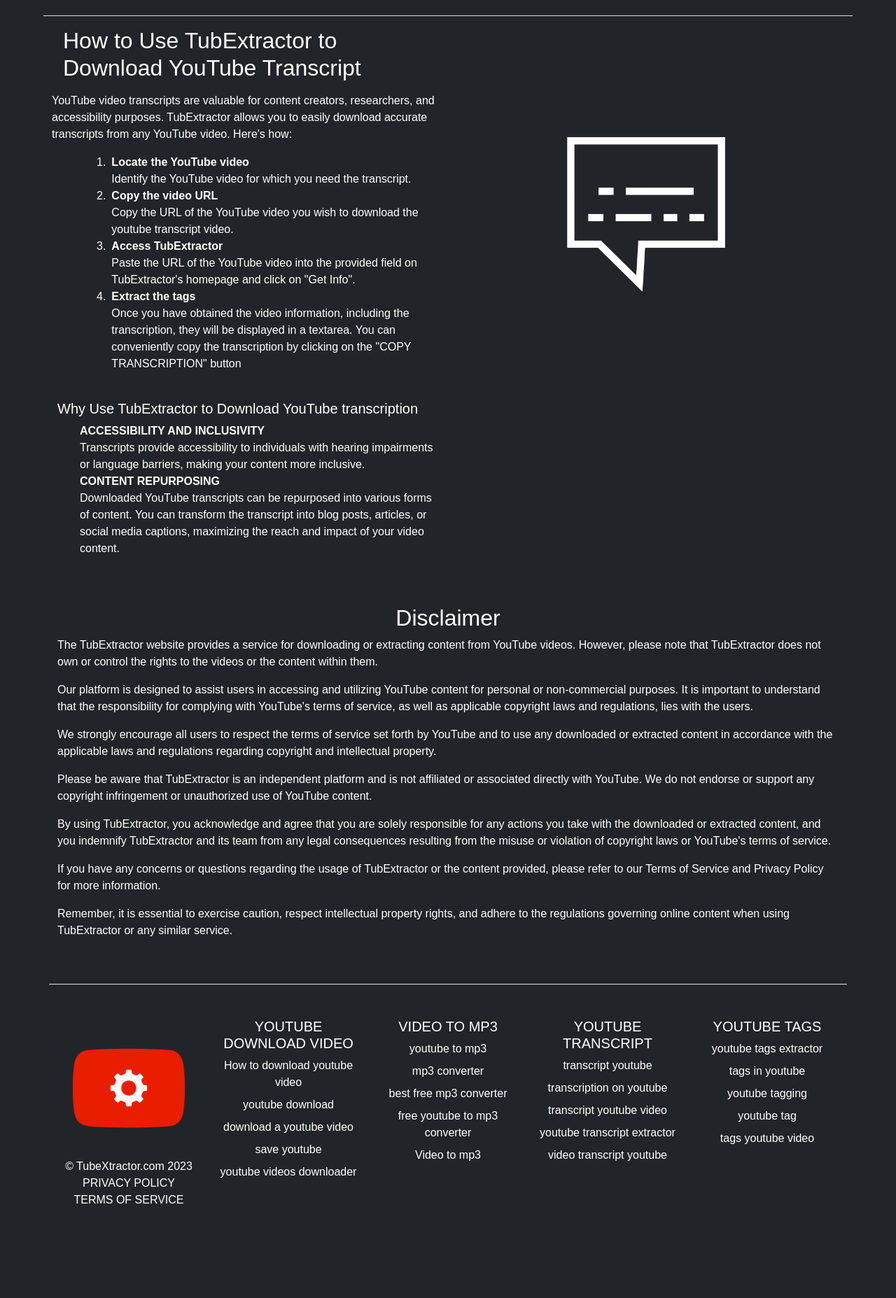
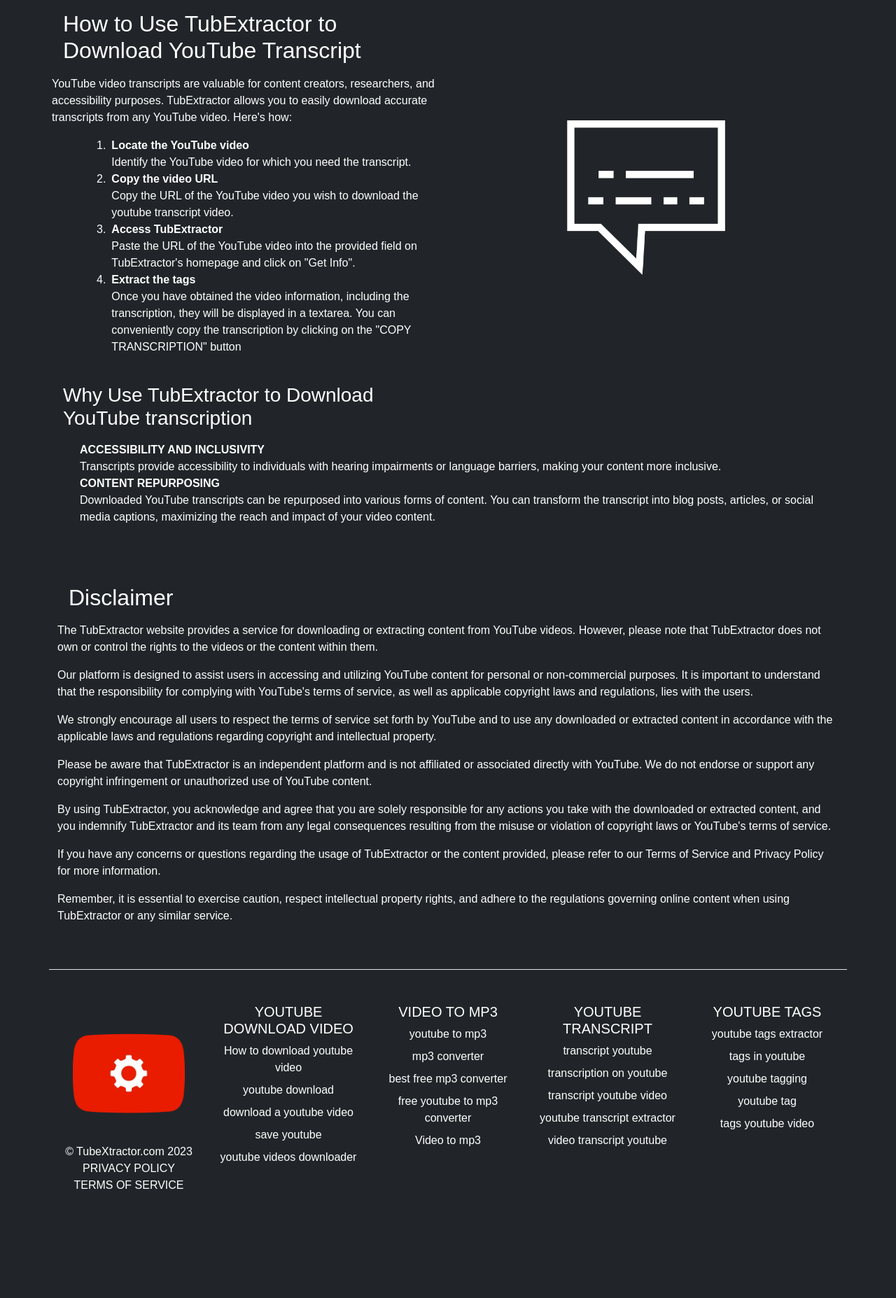
Before and after one commit to eraldo76/tubextractor, a Flask app: page / in a window 1280 px wide. Shown: the part 3912-5767 px from the top of the page at 70% size. After the commit the page ends 5611 px from the top, so only its background shows below. Run offline with Flask 3, Linux system fonts and the light colour scheme; some libraries are stand-ins or nearby versions; some web fonts are replaced.

Commit message:
webp e ottimizzazione logo

```diff
--- a/templates/index.html
+++ b/templates/index.html
@@ -77,7 +77,7 @@
     color: white;
   }
   h1{
-    font-family: 'Roboto' sans-serif;
+    font-family: 'Roboto';
     font-weight: bold;
   }
 
@@ -91,7 +91,7 @@
     <div class="container p-1 mb-5">
       <div class="row justify-content-center text-md-center">
         <div class="col-lg-10 col-xl-8 mb-0">
-          <img src="{{ url_for('static', filename='img/tubextractor.png') }}" alt="logo Tubextractor" width="200px" height="200px">
+          <img src="{{ url_for('static', filename='img/tubextractor.webp') }}" alt="logo Tubextractor" width="200px" height="200px">
           <h1>
             TubeXtractor
         </h1>
@@ -290,7 +290,7 @@
   </ol>
  </ul>
  <br>
- <h5 class="m-2">Why Use TubExtractor to Download YouTube Videos</h5>
+ <h3 class="text-center text-md-start m-3">Why Use TubExtractor to Download YouTube Videos</h3>
 
  <ul>
   <ol class="list-group m-0">
@@ -357,7 +357,7 @@
 </ol>
 </ul>
 <br>
-<h5 class="m-2">Why Use TubExtractor to Download MP3 from YouTube Videos:</h5>
+<h3 class="text-center text-md-start m-3">Why Use TubExtractor to Download MP3 from YouTube Videos:</h3>
 
 <ul>
 <ol class="list-group m-0">
@@ -426,7 +426,7 @@
 </ol>
 </ul>
 <br>
-<h5 class="m-2">Why Use TubExtractor to Download YouTube Tags</h5>
+<h3 class="text-center text-md-start m-3">Why Use TubExtractor to Download YouTube Tags</h3>
 <ul>
   <ol class="list-group m-0">
     <li class=" d-flex justify-content-between align-items-start">
@@ -487,7 +487,7 @@ You can conveniently copy the transcription by clicking on the "COPY TRANSCRIPTI
 </ol>
 <br>
 </ul>
-<h5 class="m-2">Why Use TubExtractor to Download YouTube transcription</h5>
+<h3 class="text-center text-md-start m-3">Why Use TubExtractor to Download YouTube transcription</h3>
 <ul>
 <ol class="list-group m-0">
 <li class=" d-flex justify-content-between align-items-start">
@@ -516,7 +516,7 @@ You can conveniently copy the transcription by clicking on the "COPY TRANSCRIPTI
 <section class="container mt-5">
   <div class="row">
     <div class="col">
-      <h2 class="text-center">Disclaimer</h2>
+      <h2 class="text-center text-md-start m-3">Disclaimer</h2>
       <p>
         The TubExtractor website provides a service for downloading or extracting content from YouTube videos. However, please note that TubExtractor does not own or control the rights to the videos or the content within them.
       </p>
@@ -551,7 +551,7 @@ You can conveniently copy the transcription by clicking on the "COPY TRANSCRIPTI
     <footer class="row row-cols-1 row-cols-sm-2 row-cols-md-5 py-5 my-5 border-top">
       <div class="col mb-3">
 
-          <img src="{{ url_for('static', filename='img/tubextractor.png') }}" alt="logo Tubextractor" width="200px" height="200px">
+          <img src="{{ url_for('static', filename='img/tubextractor.webp') }}" alt="logo Tubextractor" width="200px" height="200px">
         <p class="text-body-secondary">© TubeXtractor.com 2023<br><a href="/privacy-policy">PRIVACY POLICY</a> <br><a href="/terms-of-service">TERMS OF SERVICE</a></p>
       </div>
 
```
Also changed, not shown: static/img/tubextractor.webp (added).
